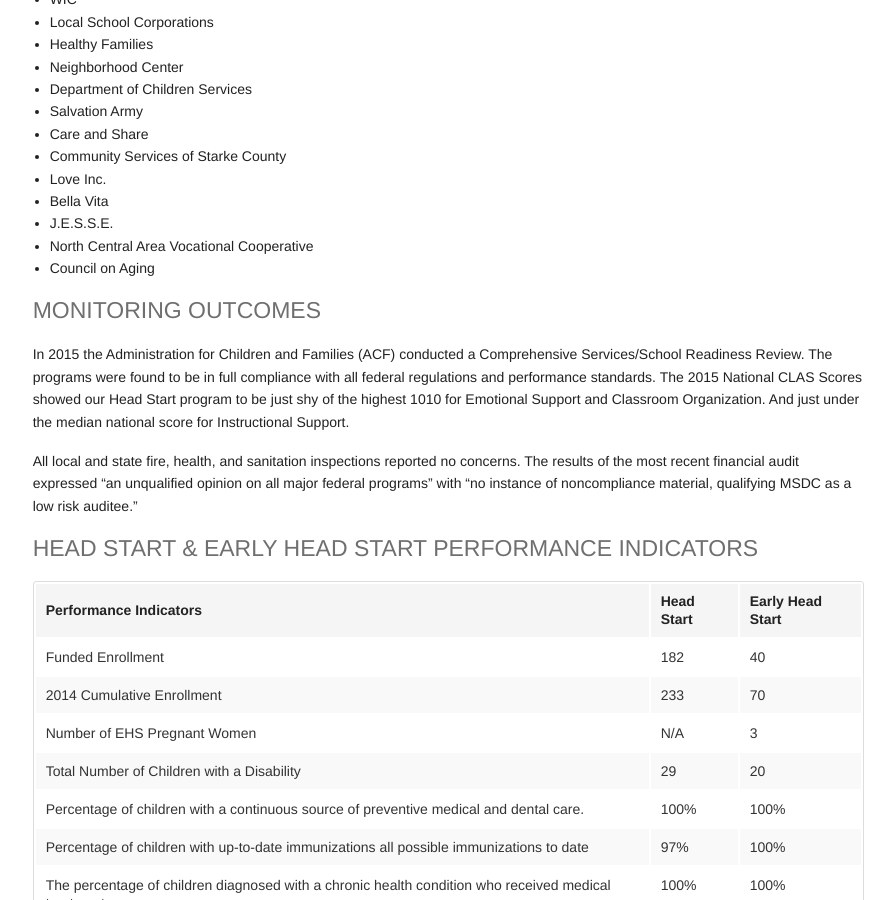
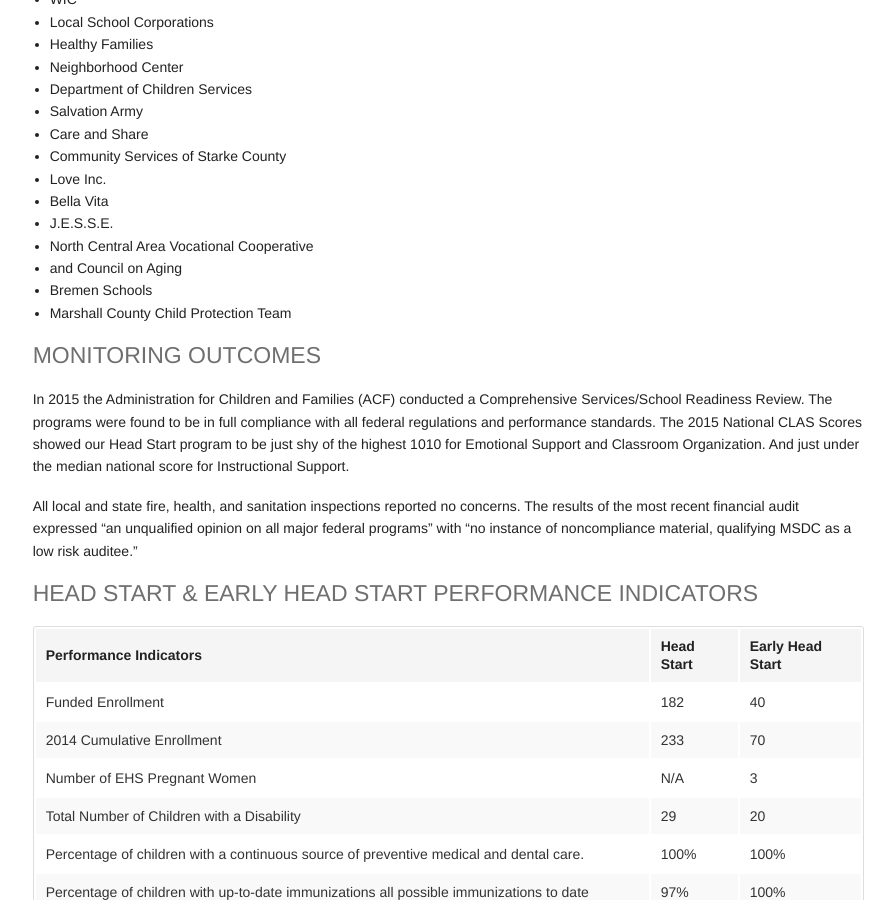
Before and after one commit to leviwilson/marshall-starke.org, a Jekyll site: the page built from report/children.md, in a window 1280 px wide and 900 px high, scrolled down 976 px. Shown: the whole window, without its empty margins (259-1154 px from the left). Built offline with Jekyll 4.4.1, drawn with Linux system fonts in a browser that asks for light colours; nearby versions of some CDN libraries.

Commit message:
community connections

```diff
--- a/report/children.md
+++ b/report/children.md
@@ -41,7 +41,9 @@ The programs rely on the support and participation of community partners. Partne
 * Bella Vita
 * J.E.S.S.E.
 * North Central Area Vocational Cooperative
-* Council on Aging
+* and Council on Aging
+* Bremen Schools
+* Marshall County Child Protection Team
 
 <h4 class="subheader" id="outcomes">MONITORING OUTCOMES</h4>
 In 2015 the Administration for Children and Families (ACF) conducted a Comprehensive Services/School Readiness Review. The programs were found to be in full compliance with all federal regulations and performance standards. The 2015 National CLAS Scores showed our Head Start program to be just shy of the highest 1010 for Emotional Support and Classroom Organization. And just under the median national score for Instructional Support.
```
